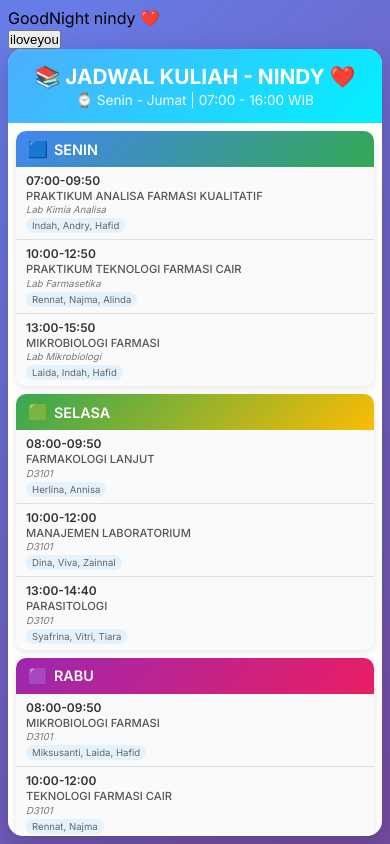
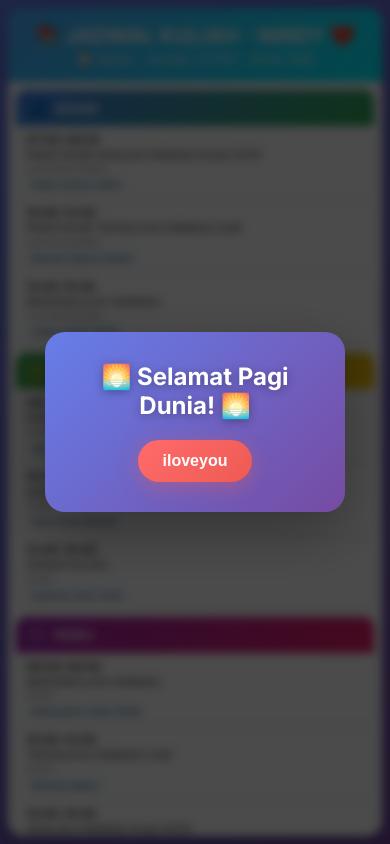
Before and after one commit to thaufaniqbal/nindy, a plain HTML site: page index.html in a window 390 px wide. Drawn offline with Linux system fonts and the light colour scheme.

Commit message:
Update index.html

```diff
--- a/index.html
+++ b/index.html
@@ -130,6 +130,75 @@
             font-size: 1rem;
         }
 
+        /* Popup Styles */
+        .popup-overlay {
+            position: fixed;
+            top: 0;
+            left: 0;
+            width: 100%;
+            height: 100%;
+            background: rgba(0, 0, 0, 0.7);
+            display: flex;
+            justify-content: center;
+            align-items: center;
+            z-index: 1000;
+            backdrop-filter: blur(5px);
+        }
+
+        .popup-content {
+            background: linear-gradient(135deg, #667eea 0%, #764ba2 100%);
+            padding: 40px 30px;
+            border-radius: 20px;
+            text-align: center;
+            box-shadow: 0 20px 60px rgba(0, 0, 0, 0.3);
+            color: white;
+            max-width: 90%;
+            width: 350px;
+            transform: scale(0.8);
+            animation: popupAppear 0.5s ease-out forwards;
+        }
+
+        @keyframes popupAppear {
+            to {
+                transform: scale(1);
+            }
+        }
+
+        .popup-message {
+            font-size: 1.8rem;
+            font-weight: 700;
+            margin-bottom: 20px;
+            text-shadow: 0 2px 10px rgba(0, 0, 0, 0.3);
+        }
+
+        .popup-button {
+            background: linear-gradient(135deg, #ff6b6b, #ee5a52);
+            color: white;
+            border: none;
+            padding: 15px 30px;
+            border-radius: 50px;
+            font-size: 1.1rem;
+            font-weight: 600;
+            cursor: pointer;
+            transition: all 0.3s ease;
+            box-shadow: 0 5px 20px rgba(238, 90, 82, 0.4);
+            text-transform: lowercase;
+        }
+
+        .popup-button:hover {
+            transform: translateY(-2px);
+            box-shadow: 0 8px 25px rgba(238, 90, 82, 0.6);
+            background: linear-gradient(135deg, #ff5252, #e53935);
+        }
+
+        .popup-button:active {
+            transform: translateY(0);
+        }
+
+        .hidden {
+            display: none;
+        }
+
         /* Compact layout for mobile */
         @media (max-width: 480px) {
             .schedule-container {
@@ -151,6 +220,20 @@
 
             .class-location, .class-lecturers {
                 font-size: 0.6rem;
+            }
+
+            .popup-content {
+                width: 300px;
+                padding: 30px 25px;
+            }
+
+            .popup-message {
+                font-size: 1.5rem;
+            }
+
+            .popup-button {
+                padding: 12px 25px;
+                font-size: 1rem;
             }
         }
 
@@ -197,16 +280,15 @@
     </style>
 </head>
 <body>
-
-
-<div id="popup" class="popup-overlay">
+    <!-- Popup -->
+    <div id="popup" class="popup-overlay">
         <div class="popup-content">
-            <div class="popup-message"> GoodNight nindy ❤️ </div>
+            <div class="popup-message">🌅 Selamat Pagi Dunia! 🌅</div>
             <button class="popup-button" onclick="closePopup()">iloveyou</button>
         </div>
-</div>
+    </div>
 
-        <div class="schedule-container">
+    <div class="schedule-container">
         <div class="header">
             <h1>📚 JADWAL KULIAH - NINDY ❤️</h1>
             <p>⌚ Senin - Jumat | 07:00 - 16:00 WIB</p>
@@ -266,7 +348,6 @@
                         <div class="class-location">D3101</div>
                         <div class="class-lecturers">Syafrina, Vitri, Tiara</div>
                     </div>
-
                 </div>
             </div>
 
@@ -343,5 +424,27 @@
             </div>
         </div>
     </div>
+
+    <script>
+        function closePopup() {
+            const popup = document.getElementById('popup');
+            popup.style.animation = 'popupDisappear 0.3s ease-in forwards';
+            setTimeout(() => {
+                popup.classList.add('hidden');
+            }, 300);
+        }
+
+        // Add disappear animation
+        const style = document.createElement('style');
+        style.textContent = `
+            @keyframes popupDisappear {
+                to {
+                    opacity: 0;
+                    transform: scale(0.8);
+                }
+            }
+        `;
+        document.head.appendChild(style);
+    </script>
 </body>
 </html>
```
